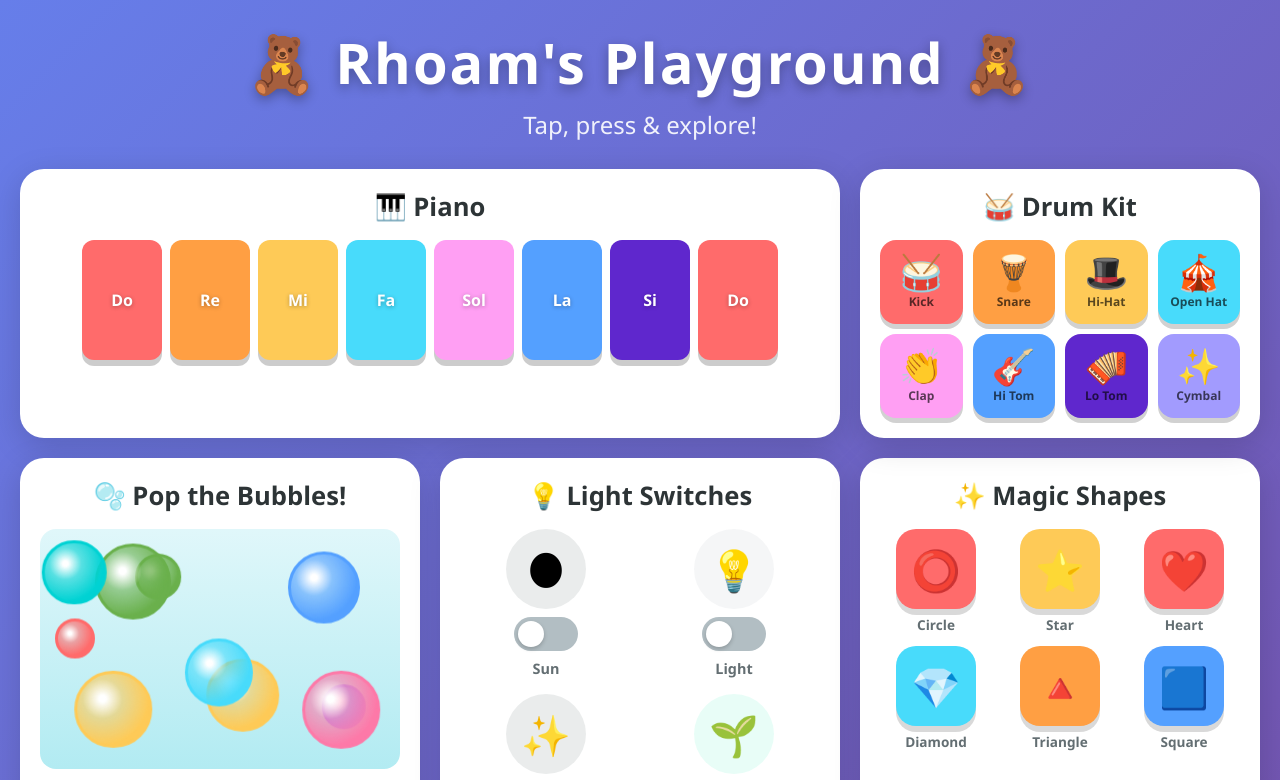
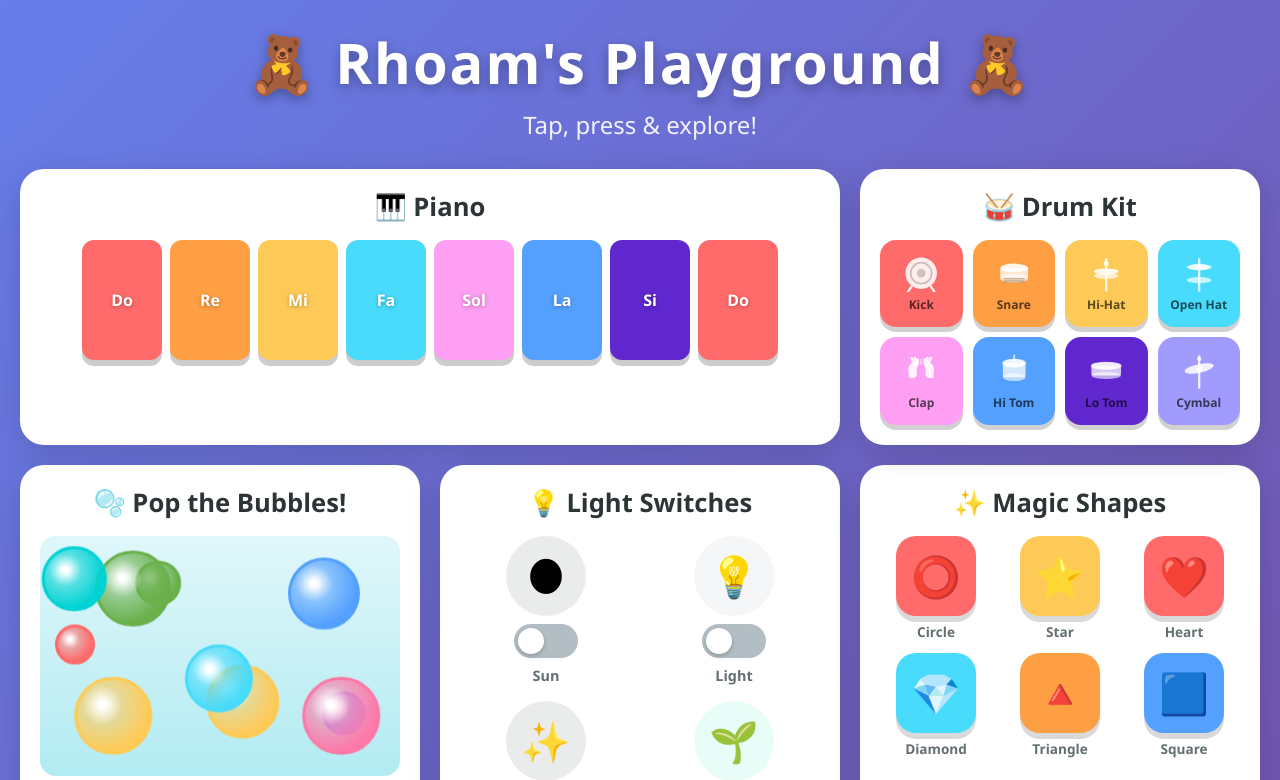
Before and after one commit to Danielsn1/rhoams-playground, a React (Vite) app: page / in a window 1280 px wide. Shown: the top 780 px of the page. Built offline with nearby package versions, Linux system fonts and the light colour scheme.

Commit message:
Replace drum kit emojis with custom inline SVG icons
Agent-Logs-Url: https://github.com/Danielsn1/rhoams-playground/sessions/496f9af2-7987-49b6-aaca-90158b6fba20

Co-authored-by: Danielsn1 <50124809+Danielsn1@users.noreply.github.com>

```diff
--- a/src/App.css
+++ b/src/App.css
@@ -129,9 +129,9 @@
   box-shadow: 0 1px 0 rgba(0,0,0,0.18);
 }
 
-.drum-emoji {
-  font-size: 2.2rem;
-  line-height: 1;
+.drum-svg {
+  width: 2.4rem;
+  height: 2.4rem;
 }
 
 .drum-label {
--- a/src/components/DrumMachine.jsx
+++ b/src/components/DrumMachine.jsx
@@ -1,5 +1,109 @@
 import { useState, useCallback } from 'react'
 import { getAudioContext } from '../audio'
+
+// --- Inline SVG icons (no emoji dependency) ---
+
+const IconKick = () => (
+  <svg viewBox="0 0 44 44" fill="none" className="drum-svg" aria-hidden="true">
+    <circle cx="22" cy="22" r="18" fill="rgba(255,255,255,0.88)" />
+    <circle cx="22" cy="22" r="12" fill="none" stroke="rgba(0,0,0,0.2)" strokeWidth="2" />
+    <circle cx="22" cy="22" r="5" fill="rgba(0,0,0,0.18)" />
+    {/* legs */}
+    <line x1="11" y1="37" x2="7"  y2="43" stroke="rgba(255,255,255,0.95)" strokeWidth="2.5" strokeLinecap="round" />
+    <line x1="33" y1="37" x2="37" y2="43" stroke="rgba(255,255,255,0.95)" strokeWidth="2.5" strokeLinecap="round" />
+  </svg>
+)
+
+const IconSnare = () => (
+  <svg viewBox="0 0 44 44" fill="none" className="drum-svg" aria-hidden="true">
+    {/* body */}
+    <rect x="6" y="16" width="32" height="12" rx="2" fill="rgba(255,255,255,0.75)" />
+    {/* top head */}
+    <ellipse cx="22" cy="16" rx="16" ry="5" fill="rgba(255,255,255,0.9)" />
+    {/* bottom head */}
+    <ellipse cx="22" cy="28" rx="16" ry="5" fill="rgba(255,255,255,0.65)" />
+    {/* snare wires */}
+    <line x1="10" y1="28" x2="34" y2="28" stroke="rgba(0,0,0,0.3)" strokeWidth="1" />
+    <line x1="10" y1="30" x2="34" y2="30" stroke="rgba(0,0,0,0.3)" strokeWidth="1" />
+    <line x1="10" y1="32" x2="34" y2="32" stroke="rgba(0,0,0,0.3)" strokeWidth="1" />
+  </svg>
+)
+
+const IconHiHat = () => (
+  <svg viewBox="0 0 44 44" fill="none" className="drum-svg" aria-hidden="true">
+    {/* stand pole */}
+    <line x1="22" y1="6" x2="22" y2="42" stroke="rgba(255,255,255,0.9)" strokeWidth="2.5" strokeLinecap="round" />
+    {/* top cymbal (closed) */}
+    <ellipse cx="22" cy="20" rx="14" ry="3.5" fill="rgba(255,255,255,0.9)" />
+    {/* bottom cymbal - very close */}
+    <ellipse cx="22" cy="25" rx="14" ry="3.5" fill="rgba(255,255,255,0.7)" />
+    {/* hi-hat clutch */}
+    <circle cx="22" cy="11" r="3" fill="rgba(255,255,255,0.8)" />
+  </svg>
+)
+
+const IconOpenHat = () => (
+  <svg viewBox="0 0 44 44" fill="none" className="drum-svg" aria-hidden="true">
+    {/* stand pole */}
+    <line x1="22" y1="6" x2="22" y2="42" stroke="rgba(255,255,255,0.9)" strokeWidth="2.5" strokeLinecap="round" />
+    {/* top cymbal */}
+    <ellipse cx="22" cy="15" rx="14" ry="3.5" fill="rgba(255,255,255,0.9)" />
+    {/* bottom cymbal - open (spaced far apart) */}
+    <ellipse cx="22" cy="30" rx="14" ry="3.5" fill="rgba(255,255,255,0.7)" />
+    {/* gap arrows to show openness */}
+    <line x1="22" y1="19" x2="22" y2="26" stroke="rgba(255,255,255,0.6)" strokeWidth="1.5" strokeDasharray="2 2" />
+  </svg>
+)
+
+const IconClap = () => (
+  <svg viewBox="0 0 44 44" fill="none" className="drum-svg" aria-hidden="true">
+    {/* left hand */}
+    <path d="M8 26 C6 22 8 14 13 13 C15 12 17 14 17 17 L17 26 C17 29 15 31 12 31 L10 31 C8 31 7 29 8 26Z"
+          fill="rgba(255,255,255,0.88)" />
+    {/* left fingers */}
+    <line x1="13" y1="13" x2="11" y2="8"  stroke="rgba(255,255,255,0.88)" strokeWidth="3" strokeLinecap="round" />
+    <line x1="16" y1="14" x2="15" y2="8"  stroke="rgba(255,255,255,0.88)" strokeWidth="3" strokeLinecap="round" />
+    <line x1="17" y1="17" x2="18" y2="10" stroke="rgba(255,255,255,0.88)" strokeWidth="3" strokeLinecap="round" />
+    {/* right hand (mirror) */}
+    <path d="M36 26 C38 22 36 14 31 13 C29 12 27 14 27 17 L27 26 C27 29 29 31 32 31 L34 31 C36 31 37 29 36 26Z"
+          fill="rgba(255,255,255,0.88)" />
+    <line x1="31" y1="13" x2="33" y2="8"  stroke="rgba(255,255,255,0.88)" strokeWidth="3" strokeLinecap="round" />
+    <line x1="28" y1="14" x2="29" y2="8"  stroke="rgba(255,255,255,0.88)" strokeWidth="3" strokeLinecap="round" />
+    <line x1="27" y1="17" x2="26" y2="10" stroke="rgba(255,255,255,0.88)" strokeWidth="3" strokeLinecap="round" />
+    {/* impact lines */}
+    <line x1="22" y1="15" x2="22" y2="10" stroke="rgba(255,255,255,0.6)" strokeWidth="1.5" strokeLinecap="round" />
+    <line x1="19" y1="14" x2="17" y2="9"  stroke="rgba(255,255,255,0.6)" strokeWidth="1.5" strokeLinecap="round" />
+    <line x1="25" y1="14" x2="27" y2="9"  stroke="rgba(255,255,255,0.6)" strokeWidth="1.5" strokeLinecap="round" />
+  </svg>
+)
+
+const IconTom = ({ small }) => (
+  <svg viewBox="0 0 44 44" fill="none" className="drum-svg" aria-hidden="true">
+    {/* body - hi tom is narrower/taller, lo tom is wider/shorter */}
+    <rect x={small ? 9 : 5} y={small ? 14 : 17} width={small ? 26 : 34} height={small ? 16 : 11} rx="2" fill="rgba(255,255,255,0.75)" />
+    {/* top head */}
+    <ellipse cx="22" cy={small ? 14 : 17} rx={small ? 13 : 17} ry={small ? 4.5 : 4} fill="rgba(255,255,255,0.9)" />
+    {/* bottom head */}
+    <ellipse cx="22" cy={small ? 30 : 28} rx={small ? 13 : 17} ry={small ? 4.5 : 4} fill="rgba(255,255,255,0.6)" />
+    {/* rim highlight */}
+    <ellipse cx="22" cy={small ? 14 : 17} rx={small ? 13 : 17} ry={small ? 4.5 : 4} fill="none" stroke="rgba(255,255,255,0.6)" strokeWidth="1.5" />
+    {/* mounting arm */}
+    {small && <line x1="22" y1="5" x2="22" y2="14" stroke="rgba(255,255,255,0.7)" strokeWidth="2" strokeLinecap="round" />}
+  </svg>
+)
+
+const IconCymbal = () => (
+  <svg viewBox="0 0 44 44" fill="none" className="drum-svg" aria-hidden="true">
+    {/* stand pole */}
+    <line x1="22" y1="6" x2="22" y2="42" stroke="rgba(255,255,255,0.9)" strokeWidth="2.5" strokeLinecap="round" />
+    {/* cymbal - large tilted ellipse */}
+    <ellipse cx="22" cy="20" rx="17" ry="5" fill="rgba(255,255,255,0.85)" transform="rotate(-12 22 20)" />
+    {/* dome (bell) in center */}
+    <ellipse cx="22" cy="20" rx="4" ry="3" fill="rgba(255,255,255,0.95)" transform="rotate(-12 22 20)" />
+    {/* nut */}
+    <circle cx="22" cy="9" r="2.5" fill="rgba(255,255,255,0.85)" />
+  </svg>
+)
 
 // --- Percussion synthesis helpers ---
 
@@ -98,14 +202,14 @@ function playCymbal() {
 }
 
 const DRUMS = [
-  { id: 'kick',    emoji: '🥁', label: 'Kick',     color: '#FF6B6B', play: playKick },
-  { id: 'snare',   emoji: '🪘', label: 'Snare',    color: '#FF9F43', play: playSnare },
-  { id: 'hihat',   emoji: '🎩', label: 'Hi-Hat',   color: '#FECA57', play: () => playHihat(false) },
-  { id: 'openhat', emoji: '🎪', label: 'Open Hat', color: '#48DBFB', play: () => playHihat(true) },
-  { id: 'clap',    emoji: '👏', label: 'Clap',     color: '#FF9FF3', play: playClap },
-  { id: 'tom1',    emoji: '🎸', label: 'Hi Tom',   color: '#54A0FF', play: () => playTom(200) },
-  { id: 'tom2',    emoji: '🪗', label: 'Lo Tom',   color: '#5F27CD', play: () => playTom(80) },
-  { id: 'cymbal',  emoji: '✨', label: 'Cymbal',   color: '#A29BFE', play: playCymbal },
+  { id: 'kick',    Icon: IconKick,          label: 'Kick',     color: '#FF6B6B', play: playKick },
+  { id: 'snare',   Icon: IconSnare,         label: 'Snare',    color: '#FF9F43', play: playSnare },
+  { id: 'hihat',   Icon: IconHiHat,         label: 'Hi-Hat',   color: '#FECA57', play: () => playHihat(false) },
+  { id: 'openhat', Icon: IconOpenHat,       label: 'Open Hat', color: '#48DBFB', play: () => playHihat(true) },
+  { id: 'clap',    Icon: IconClap,          label: 'Clap',     color: '#FF9FF3', play: playClap },
+  { id: 'tom1',    Icon: () => <IconTom small />, label: 'Hi Tom', color: '#54A0FF', play: () => playTom(200) },
+  { id: 'tom2',    Icon: () => <IconTom />, label: 'Lo Tom',   color: '#5F27CD', play: () => playTom(80) },
+  { id: 'cymbal',  Icon: IconCymbal,        label: 'Cymbal',   color: '#A29BFE', play: playCymbal },
 ]
 
 export default function DrumMachine() {
@@ -132,7 +236,7 @@ export default function DrumMachine() {
             onTouchStart={() => handleDrum(drum)}
             aria-label={`${drum.label} drum`}
           >
-            <span className="drum-emoji">{drum.emoji}</span>
+            <drum.Icon />
             <span className="drum-label">{drum.label}</span>
           </button>
         ))}
```
